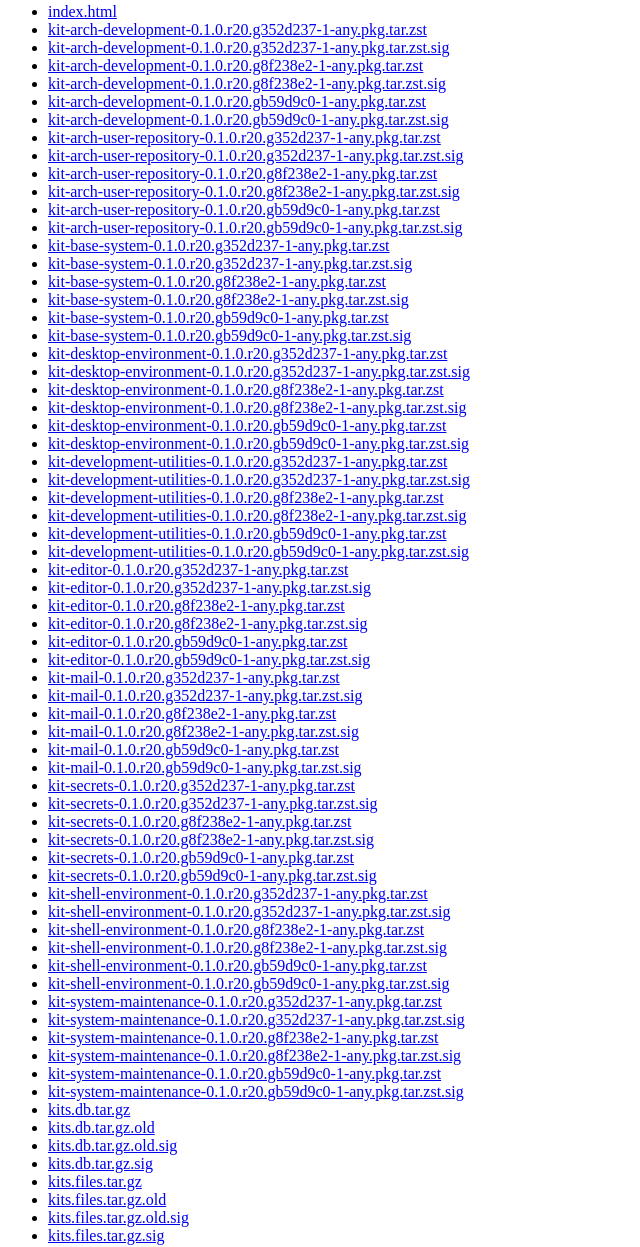
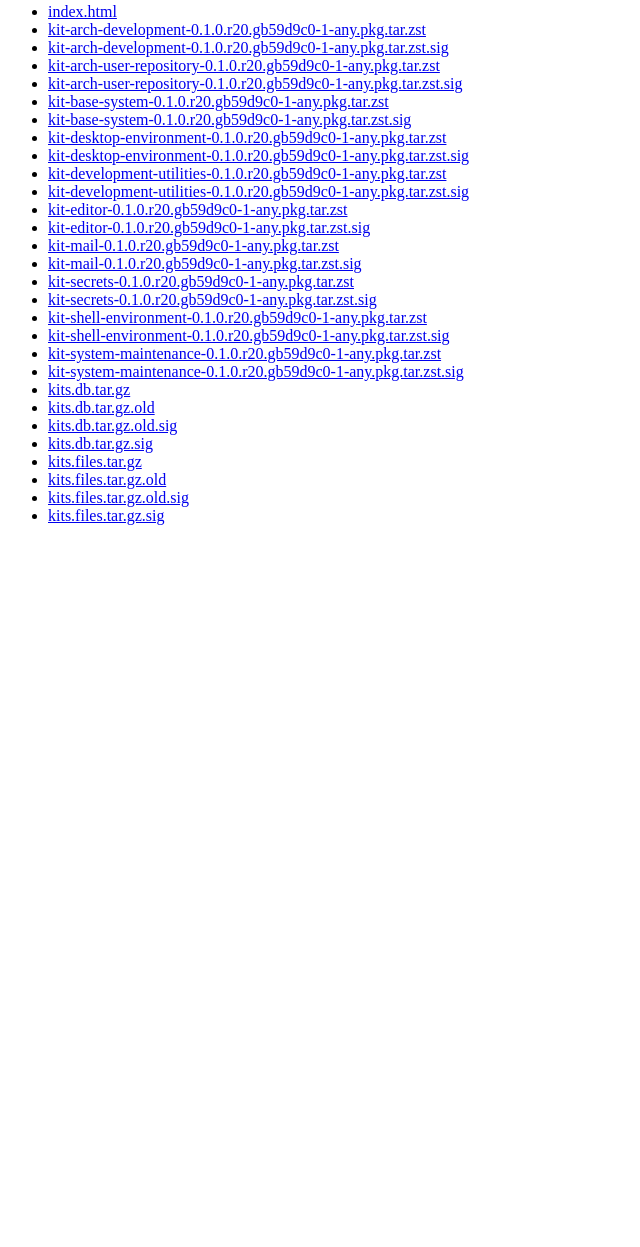
Before and after one commit to carlsmedstad/kits, a plain HTML site: page index.html in a window 1280 px wide. Shown: the part 77-1324 px from the top of the page, without its empty margins (0-640 px from the left). After the commit the page ends 800 px from the top, so only its background shows below. Drawn offline with Linux system fonts and the light colour scheme.

Commit message:
upgpkg: 0.1.0.r20.gb59d9c0

```diff
--- a/index.html
+++ b/index.html
@@ -9,64 +9,24 @@
   <h1>Repository Index</h1>
   <ul>
     <li><a href="index.html">index.html</a></li>
-    <li><a href="kit-arch-development-0.1.0.r20.g352d237-1-any.pkg.tar.zst">kit-arch-development-0.1.0.r20.g352d237-1-any.pkg.tar.zst</a></li>
-    <li><a href="kit-arch-development-0.1.0.r20.g352d237-1-any.pkg.tar.zst.sig">kit-arch-development-0.1.0.r20.g352d237-1-any.pkg.tar.zst.sig</a></li>
-    <li><a href="kit-arch-development-0.1.0.r20.g8f238e2-1-any.pkg.tar.zst">kit-arch-development-0.1.0.r20.g8f238e2-1-any.pkg.tar.zst</a></li>
-    <li><a href="kit-arch-development-0.1.0.r20.g8f238e2-1-any.pkg.tar.zst.sig">kit-arch-development-0.1.0.r20.g8f238e2-1-any.pkg.tar.zst.sig</a></li>
     <li><a href="kit-arch-development-0.1.0.r20.gb59d9c0-1-any.pkg.tar.zst">kit-arch-development-0.1.0.r20.gb59d9c0-1-any.pkg.tar.zst</a></li>
     <li><a href="kit-arch-development-0.1.0.r20.gb59d9c0-1-any.pkg.tar.zst.sig">kit-arch-development-0.1.0.r20.gb59d9c0-1-any.pkg.tar.zst.sig</a></li>
-    <li><a href="kit-arch-user-repository-0.1.0.r20.g352d237-1-any.pkg.tar.zst">kit-arch-user-repository-0.1.0.r20.g352d237-1-any.pkg.tar.zst</a></li>
-    <li><a href="kit-arch-user-repository-0.1.0.r20.g352d237-1-any.pkg.tar.zst.sig">kit-arch-user-repository-0.1.0.r20.g352d237-1-any.pkg.tar.zst.sig</a></li>
-    <li><a href="kit-arch-user-repository-0.1.0.r20.g8f238e2-1-any.pkg.tar.zst">kit-arch-user-repository-0.1.0.r20.g8f238e2-1-any.pkg.tar.zst</a></li>
-    <li><a href="kit-arch-user-repository-0.1.0.r20.g8f238e2-1-any.pkg.tar.zst.sig">kit-arch-user-repository-0.1.0.r20.g8f238e2-1-any.pkg.tar.zst.sig</a></li>
     <li><a href="kit-arch-user-repository-0.1.0.r20.gb59d9c0-1-any.pkg.tar.zst">kit-arch-user-repository-0.1.0.r20.gb59d9c0-1-any.pkg.tar.zst</a></li>
     <li><a href="kit-arch-user-repository-0.1.0.r20.gb59d9c0-1-any.pkg.tar.zst.sig">kit-arch-user-repository-0.1.0.r20.gb59d9c0-1-any.pkg.tar.zst.sig</a></li>
-    <li><a href="kit-base-system-0.1.0.r20.g352d237-1-any.pkg.tar.zst">kit-base-system-0.1.0.r20.g352d237-1-any.pkg.tar.zst</a></li>
-    <li><a href="kit-base-system-0.1.0.r20.g352d237-1-any.pkg.tar.zst.sig">kit-base-system-0.1.0.r20.g352d237-1-any.pkg.tar.zst.sig</a></li>
-    <li><a href="kit-base-system-0.1.0.r20.g8f238e2-1-any.pkg.tar.zst">kit-base-system-0.1.0.r20.g8f238e2-1-any.pkg.tar.zst</a></li>
-    <li><a href="kit-base-system-0.1.0.r20.g8f238e2-1-any.pkg.tar.zst.sig">kit-base-system-0.1.0.r20.g8f238e2-1-any.pkg.tar.zst.sig</a></li>
     <li><a href="kit-base-system-0.1.0.r20.gb59d9c0-1-any.pkg.tar.zst">kit-base-system-0.1.0.r20.gb59d9c0-1-any.pkg.tar.zst</a></li>
     <li><a href="kit-base-system-0.1.0.r20.gb59d9c0-1-any.pkg.tar.zst.sig">kit-base-system-0.1.0.r20.gb59d9c0-1-any.pkg.tar.zst.sig</a></li>
-    <li><a href="kit-desktop-environment-0.1.0.r20.g352d237-1-any.pkg.tar.zst">kit-desktop-environment-0.1.0.r20.g352d237-1-any.pkg.tar.zst</a></li>
-    <li><a href="kit-desktop-environment-0.1.0.r20.g352d237-1-any.pkg.tar.zst.sig">kit-desktop-environment-0.1.0.r20.g352d237-1-any.pkg.tar.zst.sig</a></li>
-    <li><a href="kit-desktop-environment-0.1.0.r20.g8f238e2-1-any.pkg.tar.zst">kit-desktop-environment-0.1.0.r20.g8f238e2-1-any.pkg.tar.zst</a></li>
-    <li><a href="kit-desktop-environment-0.1.0.r20.g8f238e2-1-any.pkg.tar.zst.sig">kit-desktop-environment-0.1.0.r20.g8f238e2-1-any.pkg.tar.zst.sig</a></li>
     <li><a href="kit-desktop-environment-0.1.0.r20.gb59d9c0-1-any.pkg.tar.zst">kit-desktop-environment-0.1.0.r20.gb59d9c0-1-any.pkg.tar.zst</a></li>
     <li><a href="kit-desktop-environment-0.1.0.r20.gb59d9c0-1-any.pkg.tar.zst.sig">kit-desktop-environment-0.1.0.r20.gb59d9c0-1-any.pkg.tar.zst.sig</a></li>
-    <li><a href="kit-development-utilities-0.1.0.r20.g352d237-1-any.pkg.tar.zst">kit-development-utilities-0.1.0.r20.g352d237-1-any.pkg.tar.zst</a></li>
-    <li><a href="kit-development-utilities-0.1.0.r20.g352d237-1-any.pkg.tar.zst.sig">kit-development-utilities-0.1.0.r20.g352d237-1-any.pkg.tar.zst.sig</a></li>
-    <li><a href="kit-development-utilities-0.1.0.r20.g8f238e2-1-any.pkg.tar.zst">kit-development-utilities-0.1.0.r20.g8f238e2-1-any.pkg.tar.zst</a></li>
-    <li><a href="kit-development-utilities-0.1.0.r20.g8f238e2-1-any.pkg.tar.zst.sig">kit-development-utilities-0.1.0.r20.g8f238e2-1-any.pkg.tar.zst.sig</a></li>
     <li><a href="kit-development-utilities-0.1.0.r20.gb59d9c0-1-any.pkg.tar.zst">kit-development-utilities-0.1.0.r20.gb59d9c0-1-any.pkg.tar.zst</a></li>
     <li><a href="kit-development-utilities-0.1.0.r20.gb59d9c0-1-any.pkg.tar.zst.sig">kit-development-utilities-0.1.0.r20.gb59d9c0-1-any.pkg.tar.zst.sig</a></li>
-    <li><a href="kit-editor-0.1.0.r20.g352d237-1-any.pkg.tar.zst">kit-editor-0.1.0.r20.g352d237-1-any.pkg.tar.zst</a></li>
-    <li><a href="kit-editor-0.1.0.r20.g352d237-1-any.pkg.tar.zst.sig">kit-editor-0.1.0.r20.g352d237-1-any.pkg.tar.zst.sig</a></li>
-    <li><a href="kit-editor-0.1.0.r20.g8f238e2-1-any.pkg.tar.zst">kit-editor-0.1.0.r20.g8f238e2-1-any.pkg.tar.zst</a></li>
-    <li><a href="kit-editor-0.1.0.r20.g8f238e2-1-any.pkg.tar.zst.sig">kit-editor-0.1.0.r20.g8f238e2-1-any.pkg.tar.zst.sig</a></li>
     <li><a href="kit-editor-0.1.0.r20.gb59d9c0-1-any.pkg.tar.zst">kit-editor-0.1.0.r20.gb59d9c0-1-any.pkg.tar.zst</a></li>
     <li><a href="kit-editor-0.1.0.r20.gb59d9c0-1-any.pkg.tar.zst.sig">kit-editor-0.1.0.r20.gb59d9c0-1-any.pkg.tar.zst.sig</a></li>
-    <li><a href="kit-mail-0.1.0.r20.g352d237-1-any.pkg.tar.zst">kit-mail-0.1.0.r20.g352d237-1-any.pkg.tar.zst</a></li>
-    <li><a href="kit-mail-0.1.0.r20.g352d237-1-any.pkg.tar.zst.sig">kit-mail-0.1.0.r20.g352d237-1-any.pkg.tar.zst.sig</a></li>
-    <li><a href="kit-mail-0.1.0.r20.g8f238e2-1-any.pkg.tar.zst">kit-mail-0.1.0.r20.g8f238e2-1-any.pkg.tar.zst</a></li>
-    <li><a href="kit-mail-0.1.0.r20.g8f238e2-1-any.pkg.tar.zst.sig">kit-mail-0.1.0.r20.g8f238e2-1-any.pkg.tar.zst.sig</a></li>
     <li><a href="kit-mail-0.1.0.r20.gb59d9c0-1-any.pkg.tar.zst">kit-mail-0.1.0.r20.gb59d9c0-1-any.pkg.tar.zst</a></li>
     <li><a href="kit-mail-0.1.0.r20.gb59d9c0-1-any.pkg.tar.zst.sig">kit-mail-0.1.0.r20.gb59d9c0-1-any.pkg.tar.zst.sig</a></li>
-    <li><a href="kit-secrets-0.1.0.r20.g352d237-1-any.pkg.tar.zst">kit-secrets-0.1.0.r20.g352d237-1-any.pkg.tar.zst</a></li>
-    <li><a href="kit-secrets-0.1.0.r20.g352d237-1-any.pkg.tar.zst.sig">kit-secrets-0.1.0.r20.g352d237-1-any.pkg.tar.zst.sig</a></li>
-    <li><a href="kit-secrets-0.1.0.r20.g8f238e2-1-any.pkg.tar.zst">kit-secrets-0.1.0.r20.g8f238e2-1-any.pkg.tar.zst</a></li>
-    <li><a href="kit-secrets-0.1.0.r20.g8f238e2-1-any.pkg.tar.zst.sig">kit-secrets-0.1.0.r20.g8f238e2-1-any.pkg.tar.zst.sig</a></li>
     <li><a href="kit-secrets-0.1.0.r20.gb59d9c0-1-any.pkg.tar.zst">kit-secrets-0.1.0.r20.gb59d9c0-1-any.pkg.tar.zst</a></li>
     <li><a href="kit-secrets-0.1.0.r20.gb59d9c0-1-any.pkg.tar.zst.sig">kit-secrets-0.1.0.r20.gb59d9c0-1-any.pkg.tar.zst.sig</a></li>
-    <li><a href="kit-shell-environment-0.1.0.r20.g352d237-1-any.pkg.tar.zst">kit-shell-environment-0.1.0.r20.g352d237-1-any.pkg.tar.zst</a></li>
-    <li><a href="kit-shell-environment-0.1.0.r20.g352d237-1-any.pkg.tar.zst.sig">kit-shell-environment-0.1.0.r20.g352d237-1-any.pkg.tar.zst.sig</a></li>
-    <li><a href="kit-shell-environment-0.1.0.r20.g8f238e2-1-any.pkg.tar.zst">kit-shell-environment-0.1.0.r20.g8f238e2-1-any.pkg.tar.zst</a></li>
-    <li><a href="kit-shell-environment-0.1.0.r20.g8f238e2-1-any.pkg.tar.zst.sig">kit-shell-environment-0.1.0.r20.g8f238e2-1-any.pkg.tar.zst.sig</a></li>
     <li><a href="kit-shell-environment-0.1.0.r20.gb59d9c0-1-any.pkg.tar.zst">kit-shell-environment-0.1.0.r20.gb59d9c0-1-any.pkg.tar.zst</a></li>
     <li><a href="kit-shell-environment-0.1.0.r20.gb59d9c0-1-any.pkg.tar.zst.sig">kit-shell-environment-0.1.0.r20.gb59d9c0-1-any.pkg.tar.zst.sig</a></li>
-    <li><a href="kit-system-maintenance-0.1.0.r20.g352d237-1-any.pkg.tar.zst">kit-system-maintenance-0.1.0.r20.g352d237-1-any.pkg.tar.zst</a></li>
-    <li><a href="kit-system-maintenance-0.1.0.r20.g352d237-1-any.pkg.tar.zst.sig">kit-system-maintenance-0.1.0.r20.g352d237-1-any.pkg.tar.zst.sig</a></li>
-    <li><a href="kit-system-maintenance-0.1.0.r20.g8f238e2-1-any.pkg.tar.zst">kit-system-maintenance-0.1.0.r20.g8f238e2-1-any.pkg.tar.zst</a></li>
-    <li><a href="kit-system-maintenance-0.1.0.r20.g8f238e2-1-any.pkg.tar.zst.sig">kit-system-maintenance-0.1.0.r20.g8f238e2-1-any.pkg.tar.zst.sig</a></li>
     <li><a href="kit-system-maintenance-0.1.0.r20.gb59d9c0-1-any.pkg.tar.zst">kit-system-maintenance-0.1.0.r20.gb59d9c0-1-any.pkg.tar.zst</a></li>
     <li><a href="kit-system-maintenance-0.1.0.r20.gb59d9c0-1-any.pkg.tar.zst.sig">kit-system-maintenance-0.1.0.r20.gb59d9c0-1-any.pkg.tar.zst.sig</a></li>
     <li><a href="kits.db.tar.gz">kits.db.tar.gz</a></li>
```
